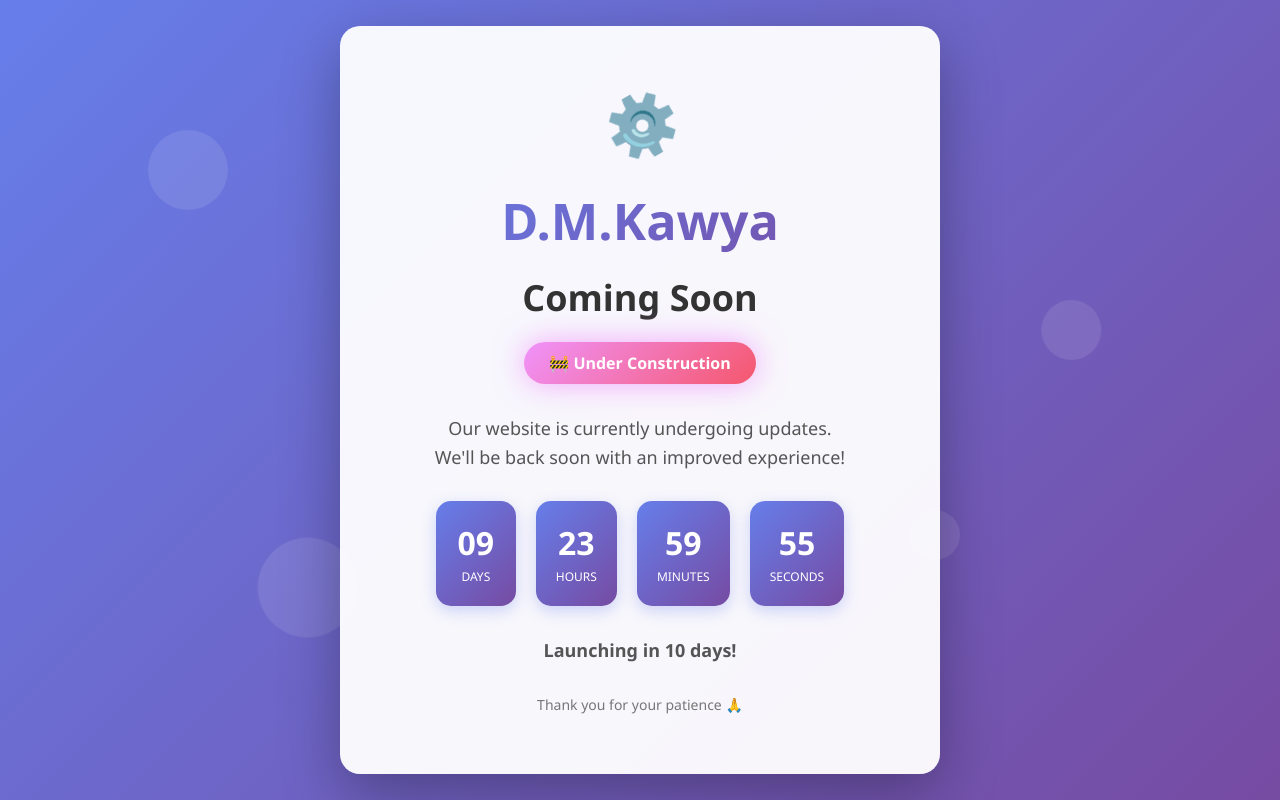
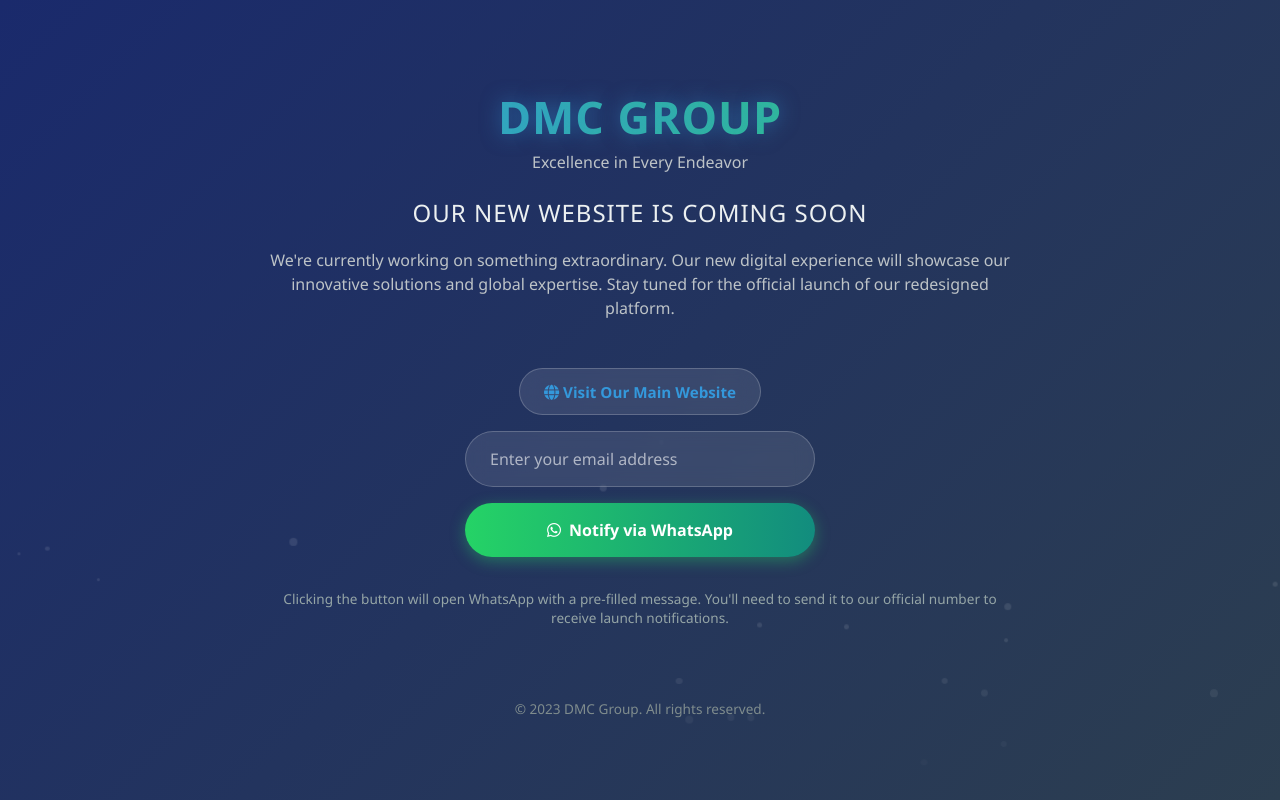
Before and after one commit to dmkaawya/dmkaawya, a plain HTML site: page index.html in a window 1280 px wide. Drawn offline with Linux system fonts and the light colour scheme.

Commit message:
Update index.html

```diff
--- a/index.html
+++ b/index.html
@@ -1,312 +1,350 @@
 <!DOCTYPE html>
-<html lang="si">
+<html lang="en">
 <head>
     <meta charset="UTF-8">
     <meta name="viewport" content="width=device-width, initial-scale=1.0">
-    <title>D.M.Kawya - Coming Soon</title>
+    <title>DMC Group - Coming Soon</title>
+    <link rel="stylesheet" href="https://cdnjs.cloudflare.com/ajax/libs/font-awesome/6.4.0/css/all.min.css">
     <style>
         * {
             margin: 0;
             padding: 0;
             box-sizing: border-box;
+            font-family: 'Segoe UI', Tahoma, Geneva, Verdana, sans-serif;
         }
 
         body {
-            font-family: 'Segoe UI', Tahoma, Geneva, Verdana, sans-serif;
-            background: linear-gradient(135deg, #667eea 0%, #764ba2 100%);
+            background: linear-gradient(135deg, #1a2a6c, #2c3e50);
+            color: #fff;
             min-height: 100vh;
+            display: flex;
+            flex-direction: column;
+            justify-content: center;
+            align-items: center;
+            overflow-x: hidden;
+            padding: 20px 10px;
+        }
+
+        .container {
+            text-align: center;
+            padding: 1.5rem;
+            max-width: 800px;
+            animation: fadeIn 1.5s ease-out;
+            width: 100%;
+        }
+
+        @keyframes fadeIn {
+            from { opacity: 0; transform: translateY(20px); }
+            to { opacity: 1; transform: translateY(0); }
+        }
+
+        .logo {
+            margin-bottom: 1.5rem;
+        }
+
+        .logo h1 {
+            font-size: 2.8rem;
+            font-weight: 700;
+            letter-spacing: 1px;
+            background: linear-gradient(90deg, #3498db, #2ecc71);
+            -webkit-background-clip: text;
+            -webkit-text-fill-color: transparent;
+            background-clip: text;
+            text-shadow: 0 0 20px rgba(52, 152, 219, 0.5);
+            line-height: 1.2;
+        }
+
+        .logo p {
+            font-size: 1rem;
+            color: #bdc3c7;
+            margin-top: 0.5rem;
+        }
+
+        .coming-soon {
+            font-size: 1.5rem;
+            margin: 1.2rem 0;
+            color: #ecf0f1;
+            letter-spacing: 1px;
+            line-height: 1.3;
+        }
+
+        .description {
+            font-size: 1rem;
+            line-height: 1.5;
+            color: #bdc3c7;
+            margin-bottom: 2rem;
+            max-width: 100%;
+        }
+
+        .main-site {
+            display: inline-block;
+            margin: 1rem 0;
+            padding: 0.8rem 1.5rem;
+            background: rgba(255, 255, 255, 0.1);
+            border: 1px solid rgba(255, 255, 255, 0.2);
+            border-radius: 50px;
+            color: #3498db;
+            text-decoration: none;
+            font-weight: 600;
+            transition: all 0.3s ease;
+            backdrop-filter: blur(10px);
+            font-size: 0.95rem;
+        }
+
+        .main-site:hover {
+            background: rgba(52, 152, 219, 0.2);
+            transform: translateY(-3px);
+            box-shadow: 0 6px 20px rgba(52, 152, 219, 0.4);
+        }
+
+        .notification-form {
+            display: flex;
+            flex-direction: column;
+            align-items: center;
+            margin-bottom: 2rem;
+            gap: 1rem;
+            width: 100%;
+        }
+
+        .notification-form input {
+            padding: 1rem 1.5rem;
+            border: none;
+            border-radius: 50px;
+            width: 100%;
+            max-width: 350px;
+            font-size: 1rem;
+            background: rgba(255, 255, 255, 0.1);
+            color: #fff;
+            backdrop-filter: blur(10px);
+            border: 1px solid rgba(255, 255, 255, 0.2);
+            transition: all 0.3s ease;
+        }
+
+        .notification-form input::placeholder {
+            color: rgba(255, 255, 255, 0.6);
+        }
+
+        .notification-form input:focus {
+            outline: none;
+            background: rgba(255, 255, 255, 0.2);
+            box-shadow: 0 0 15px rgba(52, 152, 219, 0.5);
+        }
+
+        .notification-form button {
+            padding: 1rem 2rem;
+            border: none;
+            border-radius: 50px;
+            background: linear-gradient(90deg, #25D366, #128C7E);
+            color: white;
+            font-size: 1rem;
+            font-weight: 600;
+            cursor: pointer;
+            transition: all 0.3s ease;
+            box-shadow: 0 4px 15px rgba(37, 211, 102, 0.4);
             display: flex;
             align-items: center;
             justify-content: center;
-            overflow: hidden;
-            position: relative;
+            gap: 0.5rem;
+            width: 100%;
+            max-width: 350px;
         }
 
-        .background-animation {
+        .notification-form button:hover {
+            transform: translateY(-3px);
+            box-shadow: 0 6px 20px rgba(37, 211, 102, 0.6);
+        }
+
+        .whatsapp-note {
+            margin-top: 1rem;
+            font-size: 0.85rem;
+            color: #95a5a6;
+            max-width: 100%;
+            line-height: 1.4;
+        }
+
+        .footer {
+            position: relative;
+            bottom: 0;
+            text-align: center;
+            color: #7f8c8d;
+            font-size: 0.85rem;
+            margin-top: 2rem;
+            padding: 1rem 0;
+        }
+
+        .particles {
             position: absolute;
+            top: 0;
+            left: 0;
             width: 100%;
             height: 100%;
             overflow: hidden;
-            z-index: 0;
+            z-index: -1;
         }
 
-        .circle {
+        .particle {
             position: absolute;
+            background: rgba(255, 255, 255, 0.1);
             border-radius: 50%;
-            background: rgba(255, 255, 255, 0.1);
-            animation: float 20s infinite ease-in-out;
-        }
-
-        .circle:nth-child(1) {
-            width: 80px;
-            height: 80px;
-            left: 10%;
-            top: 20%;
-            animation-delay: 0s;
-        }
-
-        .circle:nth-child(2) {
-            width: 60px;
-            height: 60px;
-            right: 15%;
-            top: 40%;
-            animation-delay: 2s;
-        }
-
-        .circle:nth-child(3) {
-            width: 100px;
-            height: 100px;
-            left: 20%;
-            bottom: 20%;
-            animation-delay: 4s;
-        }
-
-        .circle:nth-child(4) {
-            width: 50px;
-            height: 50px;
-            right: 25%;
-            bottom: 30%;
-            animation-delay: 6s;
+            animation: float 15s infinite linear;
         }
 
         @keyframes float {
-            0%, 100% {
-                transform: translateY(0) translateX(0);
+            from {
+                transform: translateY(100vh) translateX(0);
+                opacity: 0;
             }
-            25% {
-                transform: translateY(-30px) translateX(20px);
+            10% {
+                opacity: 1;
             }
-            50% {
-                transform: translateY(-60px) translateX(-20px);
+            90% {
+                opacity: 1;
             }
-            75% {
-                transform: translateY(-30px) translateX(20px);
+            to {
+                transform: translateY(-100vh) translateX(100px);
+                opacity: 0;
             }
         }
 
-        .container {
-            position: relative;
-            z-index: 1;
-            text-align: center;
-            background: rgba(255, 255, 255, 0.95);
-            padding: 60px 40px;
-            border-radius: 20px;
-            box-shadow: 0 20px 60px rgba(0, 0, 0, 0.3);
-            max-width: 600px;
-            width: 90%;
-            animation: slideIn 0.8s ease-out;
+        @media (max-width: 480px) {
+            .logo h1 {
+                font-size: 2.2rem;
             }
 
-        @keyframes slideIn {
-            from {
-                opacity: 0;
-                transform: translateY(-50px);
-            }
-            to {
-                opacity: 1;
-                transform: translateY(0);
-            }
+            .coming-soon {
+                font-size: 1.3rem;
             }
 
-        .logo {
-            font-size: 48px;
-            font-weight: bold;
-            background: linear-gradient(135deg, #667eea 0%, #764ba2 100%);
-            -webkit-background-clip: text;
-            -webkit-text-fill-color: transparent;
-            background-clip: text;
-            margin-bottom: 20px;
-            animation: pulse 2s ease-in-out infinite;
+            .description {
+                font-size: 0.95rem;
             }
 
-        @keyframes pulse {
-            0%, 100% {
-                transform: scale(1);
-            }
-            50% {
-                transform: scale(1.05);
-            }
-        }
-
-        h1 {
-            font-size: 36px;
-            color: #333;
-            margin-bottom: 20px;
-        }
-
-        .status-badge {
-            display: inline-block;
-            background: linear-gradient(135deg, #f093fb 0%, #f5576c 100%);
-            color: white;
-            padding: 10px 25px;
-            border-radius: 25px;
-            font-size: 16px;
-            font-weight: bold;
-            margin-bottom: 30px;
-            animation: glow 2s ease-in-out infinite;
-        }
-
-        @keyframes glow {
-            0%, 100% {
-                box-shadow: 0 0 20px rgba(240, 147, 251, 0.5);
-            }
-            50% {
-                box-shadow: 0 0 30px rgba(240, 147, 251, 0.8);
-            }
-        }
-
-        .message {
-            font-size: 18px;
-            color: #555;
-            line-height: 1.6;
-            margin-bottom: 30px;
-        }
-
-        .countdown {
-            display: flex;
-            justify-content: center;
-            gap: 20px;
-            margin-bottom: 30px;
-        }
-
-        .countdown-item {
-            background: linear-gradient(135deg, #667eea 0%, #764ba2 100%);
-            color: white;
-            padding: 20px;
-            border-radius: 15px;
-            min-width: 80px;
-            box-shadow: 0 5px 15px rgba(102, 126, 234, 0.3);
-        }
-
-        .countdown-number {
-            font-size: 32px;
-            font-weight: bold;
-            display: block;
-        }
-
-        .countdown-label {
-            font-size: 12px;
-            text-transform: uppercase;
-            margin-top: 5px;
-        }
-
-        .icon {
-            font-size: 60px;
-            margin-bottom: 20px;
-            animation: rotate 3s linear infinite;
-        }
-
-        @keyframes rotate {
-            from {
-                transform: rotate(0deg);
-            }
-            to {
-                transform: rotate(360deg);
-            }
-        }
-
-        .footer {
-            margin-top: 30px;
-            color: #777;
-            font-size: 14px;
-        }
-
-        @media (max-width: 600px) {
-            .container {
-                padding: 40px 20px;
-            }
-
-            h1 {
-                font-size: 28px;
-            }
-
-            .logo {
-                font-size: 36px;
-            }
-
-            .countdown-item {
-                min-width: 60px;
-                padding: 15px;
-            }
-
-            .countdown-number {
-                font-size: 24px;
+            .notification-form input,
+            .notification-form button {
+                max-width: 100%;
             }
         }
     </style>
 </head>
 <body>
-    <div class="background-animation">
-        <div class="circle"></div>
-        <div class="circle"></div>
-        <div class="circle"></div>
-        <div class="circle"></div>
+    <div class="particles" id="particles"></div>
+
+    <div class="container">
+        <div class="logo">
+            <h1>DMC GROUP</h1>
+            <p>Excellence in Every Endeavor</p>
         </div>
 
-    <div class="container">
-        <div class="icon">⚙️</div>
-        <div class="logo">D.M.Kawya</div>
-        <h1>Coming Soon</h1>
-        <div class="status-badge">🚧 Under Construction</div>
+        <div class="coming-soon">OUR NEW WEBSITE IS COMING SOON</div>
 
-        <div class="message">
-            Our website is currently undergoing updates.<br>
-            We'll be back soon with an improved experience!
+        <p class="description">
+            We're currently working on something extraordinary. Our new digital experience will showcase our innovative solutions and global expertise. Stay tuned for the official launch of our redesigned platform.
+        </p>
+
+        <div class="main-site" href="https://dmcgroup.vercel.app/" target="_blank">
+            <i class="fas fa-globe"></i> Visit Our Main Website
         </div>
 
-        <div class="countdown">
-            <div class="countdown-item">
-                <span class="countdown-number" id="days">10</span>
-                <span class="countdown-label">Days</span>
-            </div>
-            <div class="countdown-item">
-                <span class="countdown-number" id="hours">00</span>
-                <span class="countdown-label">Hours</span>
-            </div>
-            <div class="countdown-item">
-                <span class="countdown-number" id="minutes">00</span>
-                <span class="countdown-label">Minutes</span>
-            </div>
-            <div class="countdown-item">
-                <span class="countdown-number" id="seconds">00</span>
-                <span class="countdown-label">Seconds</span>
-            </div>
-        </div>
+        <form class="notification-form" id="notifyForm">
+            <input type="email" placeholder="Enter your email address" required>
+            <button type="submit">
+                <i class="fab fa-whatsapp"></i> Notify via WhatsApp
+            </button>
+        </form>
 
-        <div class="message">
-            <strong>Launching in 10 days!</strong>
+        <p class="whatsapp-note">
+            Clicking the button will open WhatsApp with a pre-filled message.
+            You'll need to send it to our official number to receive launch notifications.
+        </p>
     </div>
 
     <div class="footer">
-            Thank you for your patience 🙏
-        </div>
+        <p>&copy; 2023 DMC Group. All rights reserved.</p>
     </div>
 
     <script>
-        const launchDate = new Date();
-        launchDate.setDate(launchDate.getDate() + 10);
+        // Particle animation
+        document.addEventListener('DOMContentLoaded', function() {
+            const particlesContainer = document.getElementById('particles');
+            const particleCount = 20; // Reduced for better mobile performance
 
-        function updateCountdown() {
-            const now = new Date().getTime();
-            const distance = launchDate - now;
+            for (let i = 0; i < particleCount; i++) {
+                const particle = document.createElement('div');
+                particle.classList.add('particle');
 
-            const days = Math.floor(distance / (1000 * 60 * 60 * 24));
-            const hours = Math.floor((distance % (1000 * 60 * 60 * 24)) / (1000 * 60 * 60));
-            const minutes = Math.floor((distance % (1000 * 60 * 60)) / (1000 * 60));
-            const seconds = Math.floor((distance % (1000 * 60)) / 1000);
+                // Random size between 3px and 8px
+                const size = Math.random() * 5 + 3;
+                particle.style.width = `${size}px`;
+                particle.style.height = `${size}px`;
 
-            document.getElementById('days').textContent = String(days).padStart(2, '0');
-            document.getElementById('hours').textContent = String(hours).padStart(2, '0');
-            document.getElementById('minutes').textContent = String(minutes).padStart(2, '0');
-            document.getElementById('seconds').textContent = String(seconds).padStart(2, '0');
+                // Random starting position
+                particle.style.left = `${Math.random() * 100}%`;
 
-            if (distance < 0) {
-                document.querySelector('.countdown').innerHTML = '<div style="font-size: 24px; color: #667eea;">🎉 Now Live!</div>';
+                // Random animation duration
+                const duration = Math.random() * 20 + 15;
+                particle.style.animationDuration = `${duration}s`;
+
+                // Random delay
+                particle.style.animationDelay = `${Math.random() * 5}s`;
+
+                particlesContainer.appendChild(particle);
             }
-        }
+        });
 
-        updateCountdown();
-        setInterval(updateCountdown, 1000);
+        // Form submission - WhatsApp integration
+        document.getElementById('notifyForm').addEventListener('submit', function(e) {
+            e.preventDefault();
+            const email = this.querySelector('input[type="email"]').value;
+
+            // WhatsApp business number (0775048455 with Sri Lanka country code)
+            const whatsappNumber = "94775048455"; // Formatted: 94 (country code) + 775048455 (without leading zero)
+
+            // Pre-filled message
+            const message = `Hello DMC Team, I would like to be notified when your new website launches. My email is: ${email}`;
+
+            // Create WhatsApp URL
+            const whatsappUrl = `https://wa.me/${whatsappNumber}?text=${encodeURIComponent(message)}`;
+
+            // Open WhatsApp
+            window.open(whatsappUrl, '_blank');
+
+            // Create success message
+            const successMsg = document.createElement('div');
+            successMsg.style.position = 'fixed';
+            successMsg.style.top = '20px';
+            successMsg.style.left = '50%';
+            successMsg.style.transform = 'translateX(-50%)';
+            successMsg.style.background = 'linear-gradient(90deg, #25D366, #128C7E)';
+            successMsg.style.color = 'white';
+            successMsg.style.padding = '1rem 1.5rem';
+            successMsg.style.borderRadius = '50px';
+            successMsg.style.boxShadow = '0 4px 15px rgba(37, 211, 102, 0.4)';
+            successMsg.style.zIndex = '1000';
+            successMsg.style.animation = 'fadeIn 0.5s ease-out';
+            successMsg.style.fontSize = '0.9rem';
+            successMsg.style.textAlign = 'center';
+            successMsg.style.maxWidth = '90%';
+            successMsg.textContent = 'Opening WhatsApp... Please send the message to complete your subscription.';
+
+            document.body.appendChild(successMsg);
+
+            // Reset form
+            this.reset();
+
+            // Remove message after 5 seconds
+            setTimeout(() => {
+                successMsg.style.animation = 'fadeOut 0.5s ease-out forwards';
+                setTimeout(() => {
+                    document.body.removeChild(successMsg);
+                }, 500);
+            }, 5000);
+        });
+
+        // Main website link
+        document.querySelector('.main-site').addEventListener('click', function(e) {
+            e.preventDefault();
+            window.open('https://dmcgroup.vercel.app/', '_blank');
+        });
     </script>
 </body>
 </html>
```
Lines whose indentation alone changed are shown as unchanged.
